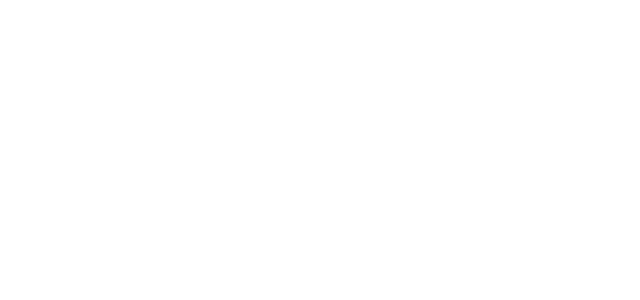
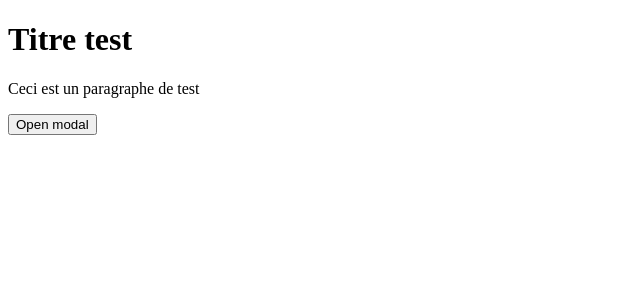
Before and after one commit to floriansimunek/react-modal, a React (Vite) app: page / in a window 1280 px wide. Shown: the top 300 px of the page, without its empty margins (0-640 px from the left). Built offline with nearby package versions, Linux system fonts and the light colour scheme.

Commit message:
✨ Feature#4 modal (#7)
* 🏷️ Add types

* ✨ Add Modal component

```diff
--- a/src/App.tsx
+++ b/src/App.tsx
@@ -1,5 +1,14 @@
+import Modal from '@components/Modal';
+
 const App = () => {
-  return <div></div>;
+  return (
+    <div className="App">
+      <Modal>
+        <h1>Titre test</h1>
+        <p>Ceci est un paragraphe de test</p>
+      </Modal>
+    </div>
+  );
 };
 
 export default App;
--- /dev/null
+++ b/src/components/Modal/index.tsx
@@ -0,0 +1,14 @@
+import Button from '@components/Button';
+import Dialog from '@components/Dialog';
+import { ModalProps } from '@types';
+
+const Modal: React.FC<ModalProps> = ({ children }) => {
+  return (
+    <div className="modal">
+      <Dialog>{children}</Dialog>
+      <Button />
+    </div>
+  );
+};
+
+export default Modal;
--- a/src/types/index.d.ts
+++ b/src/types/index.d.ts
@@ -5,3 +5,7 @@
 export type DialogProps = {
   children?: React.ReactNode;
 };
+
+export type ModalProps = {
+  children?: React.ReactNode;
+};
```
